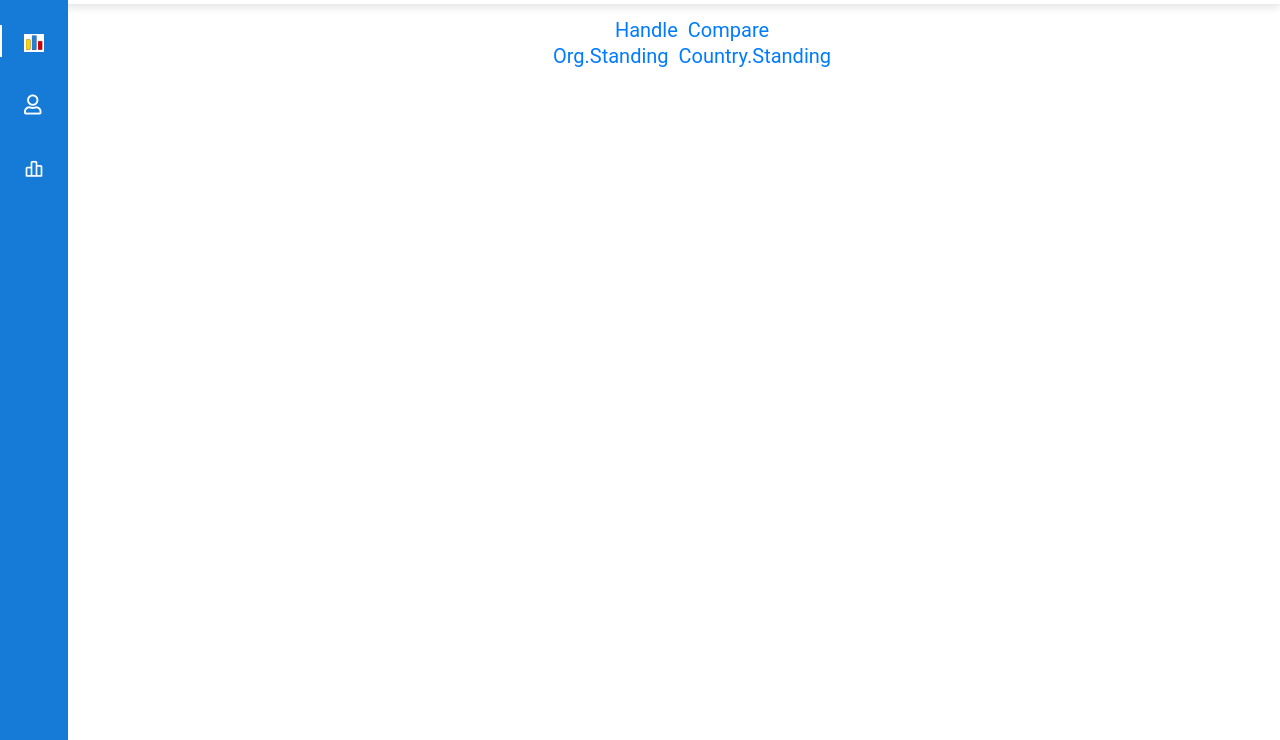
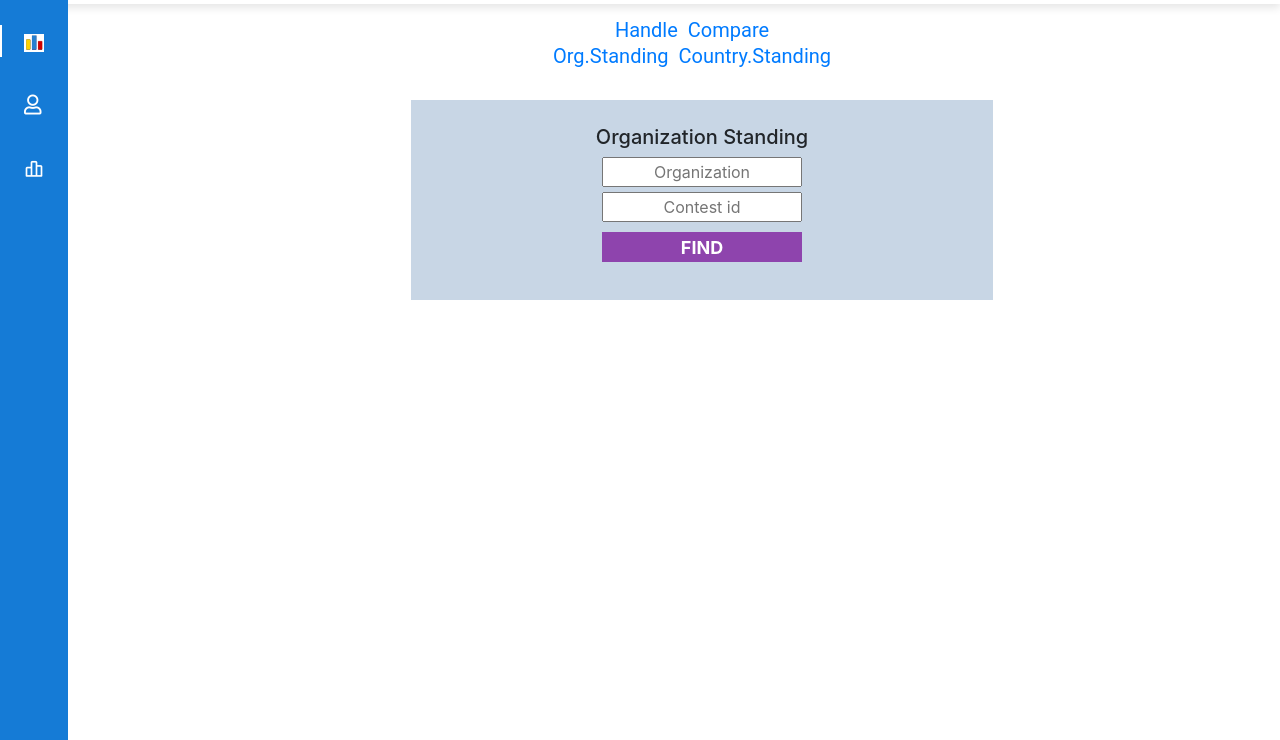
Before and after one commit to hossain95/Codeforces-Helper, a plain HTML site: page codeforces/index.html in a window 1280 px wide. Shown: the part 60-800 px from the top of the page. Drawn offline with nearby package versions, Linux system fonts and the light colour scheme.

Commit message:
Update index.html

```diff
--- a/codeforces/index.html
+++ b/codeforces/index.html
@@ -115,7 +115,7 @@
                 </div>
                 <!--two user form end-->
                 <!--University Standing input-->
-                <div class="userdesign" id="organizationdiv"style="display: none;">
+                <div class="userdesign" id="organizationdiv">
                     <div style="margin-top: -25px; font-weight: bolder;">
                         <h5>Organization Standing</h5>
                     </div>
```
